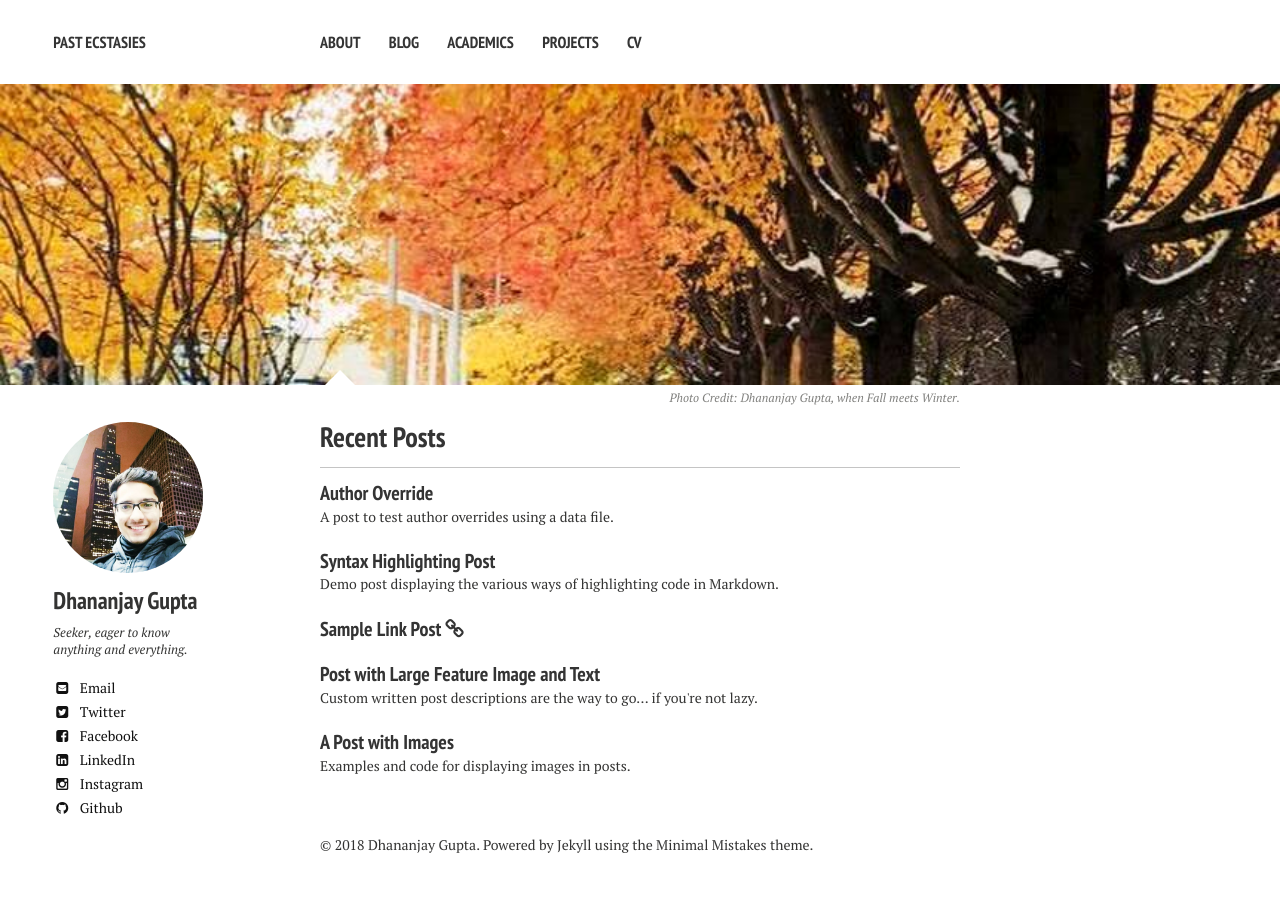
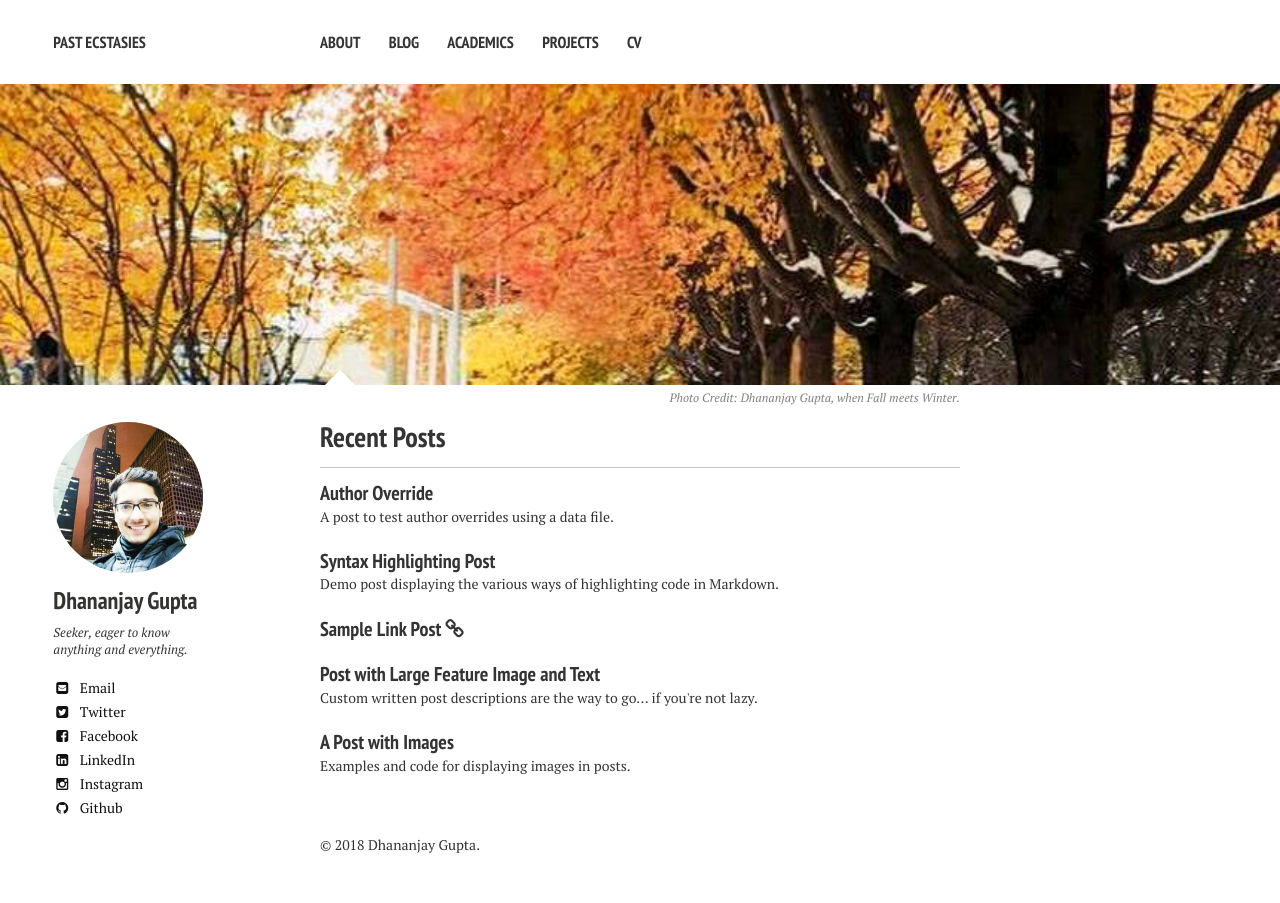
Before and after one commit to DhananjayGupta300/DhananjayGupta300.github.io, a Jekyll site: the page built from index.md, in a window 1280 px wide. Built offline with Jekyll 4.4.1, drawn with Linux system fonts in a browser that asks for light colours; nearby versions of some CDN libraries.

Commit message:
Update _footer.html

```diff
--- a/_includes/_footer.html
+++ b/_includes/_footer.html
@@ -12,4 +12,4 @@
 </div><!-- /.google-ads -->
 {% endif %}
 
-<span>&copy; {{ site.time | date: '%Y' }} {{ site.owner.name }}. Powered by <a href="http://jekyllrb.com" rel="nofollow">Jekyll</a> using the <a href="https://mademistakes.com/work/minimal-mistakes-jekyll-theme/" rel="nofollow">Minimal Mistakes</a> theme.</span>
+<span>&copy; {{ site.time | date: '%Y' }} {{ site.owner.name }}.
```
